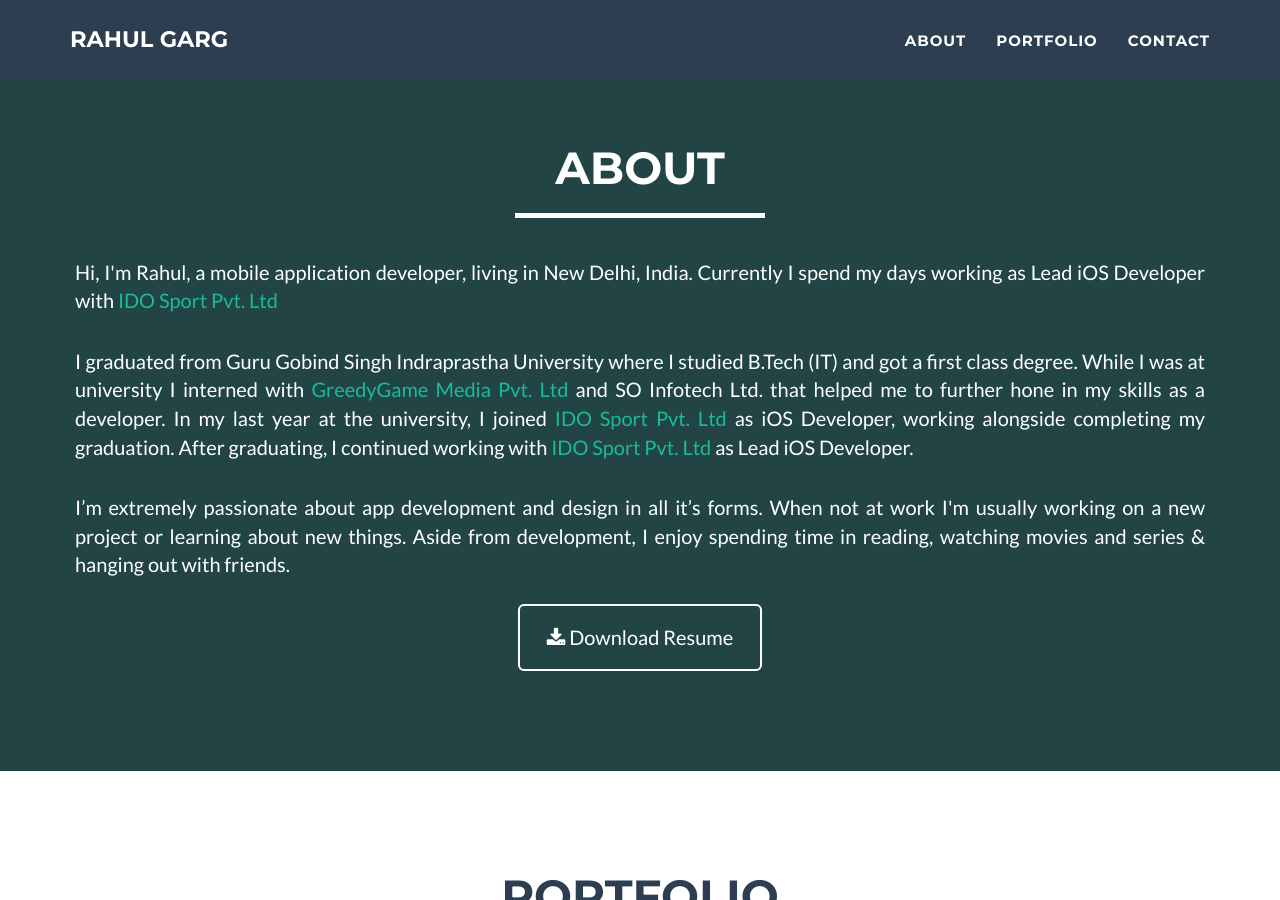
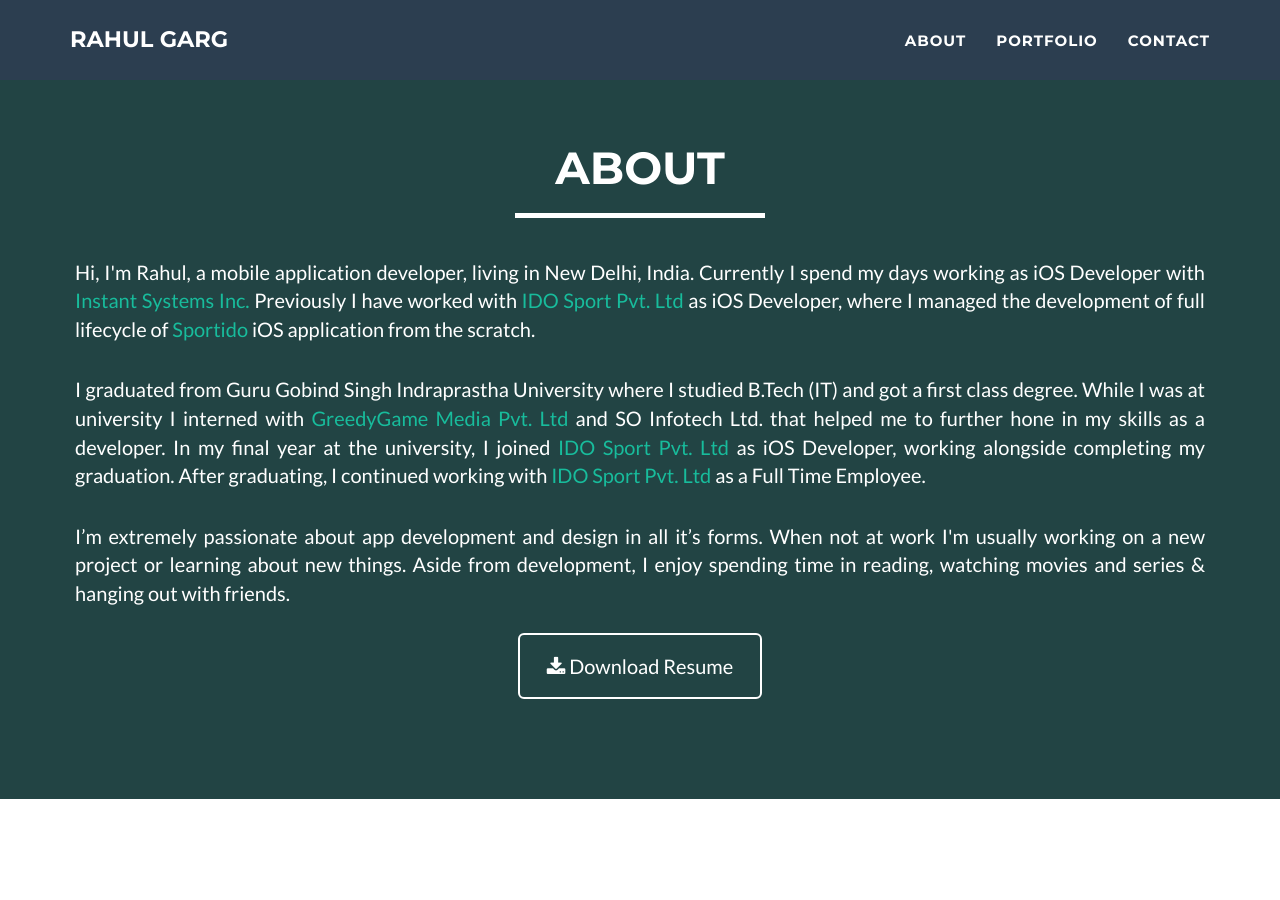
Before and after one commit to rahulgarg12/rahulgarg12.github.io, a Jekyll site: the page built from index.html, in a window 1280 px wide and 900 px high, scrolled down 806 px. Built offline with Jekyll 4.4.1, drawn with Linux system fonts in a browser that asks for light colours.

Commit message:
Summary changes and resume updated

```diff
--- a/_includes/about.html
+++ b/_includes/about.html
@@ -8,13 +8,13 @@
                 </div>
             </div>
             <div class="row text-justify left5 right5">
-                <p>Hi, I'm Rahul, a mobile application developer, living in New Delhi, India. Currently I spend my days working as Lead iOS Developer with <a href="http://sportido.com">IDO Sport Pvt. Ltd</a></p>
+                <p>Hi, I'm Rahul, a mobile application developer, living in New Delhi, India. Currently I spend my days working as iOS Developer with <a href="http://in.instantsys.com">Instant Systems Inc.</a> Previously I have worked with <a href="http://sportido.com">IDO Sport Pvt. Ltd</a> as iOS Developer, where I managed the development of full lifecycle of <a href="https://itunes.apple.com/in/app/sportido-find-players-and-places-to-play-sports/id1116512491?mt=8">Sportido</a> iOS application from the scratch.</p>
                 <br/>
-                <p>I graduated from Guru Gobind Singh Indraprastha University where I studied B.Tech (IT) and got a first class degree. While I was at university I interned with <a href="http://www.greedygame.com">GreedyGame Media Pvt. Ltd</a> and SO Infotech Ltd. that helped me to further hone in my skills as a developer. In my last year at the university, I joined <a href="http://sportido.com">IDO Sport Pvt. Ltd</a> as iOS Developer, working alongside completing my graduation. After graduating, I continued working with <a href="http://sportido.com">IDO Sport Pvt. Ltd</a> as Lead iOS Developer.</p>
+                <p>I graduated from Guru Gobind Singh Indraprastha University where I studied B.Tech (IT) and got a first class degree. While I was at university I interned with <a href="http://www.greedygame.com">GreedyGame Media Pvt. Ltd</a> and SO Infotech Ltd. that helped me to further hone in my skills as a developer. In my final year at the university, I joined <a href="http://sportido.com">IDO Sport Pvt. Ltd</a> as iOS Developer, working alongside completing my graduation. After graduating, I continued working with <a href="http://sportido.com">IDO Sport Pvt. Ltd</a> as a Full Time Employee.</p>
                 <br/>
                 <p>I’m extremely passionate about app development and design in all it’s forms. When not at work I'm usually working on a new project or learning about new things. Aside from development, I enjoy spending time in reading, watching movies and series & hanging out with friends.</p>
                 <div class="col-lg-8 col-lg-offset-2 text-center">
-                    <a href="https://drive.google.com/open?id=0BztIjFfatKK6b2RLNG5UcXkyUUE" class="btn btn-lg btn-outline">
+                    <a href="https://drive.google.com/file/d/0BztIjFfatKK6MEo1ZUpyeVZ6bmM/view?usp=sharing" class="btn btn-lg btn-outline">
                         <i class="fa fa-download"></i> Download Resume
                     </a>
                 </div>
```
Also changed, not shown: 1 other file.
